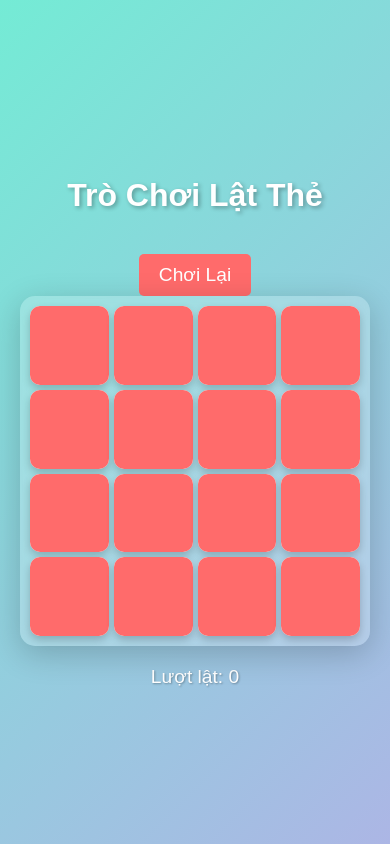
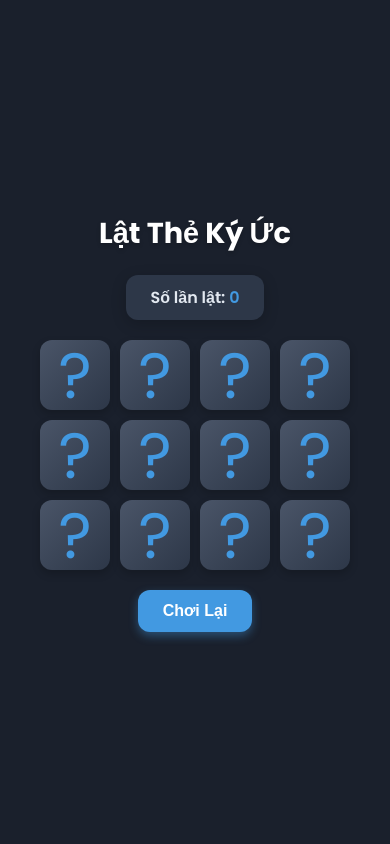
Before and after one commit to locabc/game, a plain HTML site: page index.html in a window 390 px wide. Both pictures are taken after a click on the button "Chơi Lại". Drawn offline with Linux system fonts and the light colour scheme.

Commit message:
Update index.html

```diff
--- a/index.html
+++ b/index.html
@@ -3,265 +3,412 @@
 <head>
     <meta charset="UTF-8">
     <meta name="viewport" content="width=device-width, initial-scale=1.0">
-    <title>Trò Chơi Lật Thẻ</title>
+    <title>Trò Chơi Lật Thẻ Ký Ức</title>
+    <link rel="preconnect" href="https://fonts.googleapis.com">
+    <link rel="preconnect" href="https://fonts.gstatic.com" crossorigin>
+    <link href="https://fonts.googleapis.com/css2?family=Poppins:wght@400;600;700&display=swap" rel="stylesheet">
     <style>
-        body {
+        /* --- CÀI ĐẶT BIẾN VÀ RESET CSS --- */
+        :root {
+            --bg-color: #1a202c;
+            --card-bg: #2d3748;
+            --primary-color: #4299e1;
+            --text-color: #e2e8f0;
+            --shadow-color: rgba(0, 0, 0, 0.2);
+            --border-radius: 12px;
+            --card-size: 120px;
+        }
+
+        * {
             margin: 0;
             padding: 0;
+            box-sizing: border-box;
+        }
+
+        body {
+            font-family: 'Poppins', sans-serif;
             display: flex;
             justify-content: center;
             align-items: center;
             min-height: 100vh;
-            background: linear-gradient(135deg, #74ebd5, #acb6e5);
-            font-family: Arial, sans-serif;
+            background-color: var(--bg-color);
+            color: var(--text-color);
+            padding: 20px;
         }
 
+        /* --- CONTAINER CHÍNH CỦA GAME --- */
         .game-container {
+            display: flex;
+            flex-direction: column;
+            align-items: center;
+            gap: 20px;
             text-align: center;
-            padding: 20px;
-            max-width: 600px;
-            width: 100%;
         }
 
         h1 {
+            font-size: 2.5rem;
+            font-weight: 700;
             color: #fff;
-            text-shadow: 2px 2px 4px rgba(0, 0, 0, 0.3);
-            margin-bottom: 20px;
-            font-size: 2.5em;
+            text-shadow: 0 2px 4px var(--shadow-color);
         }
 
+        /* --- KHU VỰC THÔNG SỐ GAME --- */
+        .stats-container {
+            display: flex;
+            gap: 30px;
+            background-color: var(--card-bg);
+            padding: 10px 25px;
+            border-radius: var(--border-radius);
+            box-shadow: 0 4px 15px var(--shadow-color);
+            font-size: 1.2rem;
+        }
+
+        .stat {
+            font-weight: 600;
+        }
+
+        .stat span {
+            color: var(--primary-color);
+        }
+
+        /* --- BẢNG CHƠI GAME --- */
         .game-board {
             display: grid;
             grid-template-columns: repeat(4, 1fr);
-            gap: 10px;
-            background: rgba(255, 255, 255, 0.2);
-            padding: 20px;
-            border-radius: 15px;
-            box-shadow: 0 8px 32px rgba(0, 0, 0, 0.2);
-            backdrop-filter: blur(10px);
+            gap: 15px;
+            perspective: 1000px; /* Thêm perspective để có hiệu ứng 3D */
         }
 
+        /* --- THẺ BÀI --- */
         .card {
-            width: 100%;
-            aspect-ratio: 1/1;
-            perspective: 1000px;
+            width: var(--card-size);
+            height: var(--card-size);
+            position: relative;
             cursor: pointer;
-            position: relative;
-            border-radius: 10px;
-            transition: opacity 0.5s ease;
+            transform-style: preserve-3d;
+            transition: transform 0.6s;
+            border-radius: var(--border-radius);
         }
 
-        .card.flipped .card-inner {
+        .card.flipped {
             transform: rotateY(180deg);
         }
 
-        .card.matched {
-            opacity: 0;
+        /* Chặn click khi thẻ đã khớp hoặc đang chờ xử lý */
+        .card.matched, .board-locked .card:not(.flipped) {
             pointer-events: none;
         }
 
-        .card-inner {
-            position: relative;
-            width: 100%;
-            height: 100%;
-            transform-style: preserve-3d;
-            transition: transform 1s;
+        .card.matched {
+            opacity: 0.5; /* Làm mờ thẻ đã khớp */
         }
 
-        .card-front, .card-back {
+
+        .card-face {
             position: absolute;
             width: 100%;
             height: 100%;
-            backface-visibility: hidden;
-            border-radius: 10px;
+            backface-visibility: hidden; /* Ẩn mặt sau khi không quay mặt */
+            border-radius: var(--border-radius);
+            box-shadow: 0 4px 8px var(--shadow-color);
             display: flex;
+            justify-content: center;
             align-items: center;
-            justify-content: center;
             overflow: hidden;
         }
 
         .card-front {
-            background: #fff;
-            box-shadow: 0 4px 8px rgba(0, 0, 0, 0.2);
+            background: linear-gradient(135deg, #4a5568, #2d3748);
+            font-size: 4rem;
+            color: var(--primary-color);
         }
 
         .card-back {
-            background: #ff6b6b;
+            background-color: var(--card-bg);
+            transform: rotateY(180deg);
         }
 
         .card-back img {
+            width: 80%;
+            height: 80%;
+            object-fit: contain;
+        }
+
+        /* --- NÚT BẤM VÀ POPUP --- */
+        .reset-button {
+            padding: 12px 25px;
+            font-size: 1rem;
+            font-weight: 600;
+            color: #fff;
+            background-color: var(--primary-color);
+            border: none;
+            border-radius: var(--border-radius);
+            cursor: pointer;
+            transition: background-color 0.3s, transform 0.2s;
+            box-shadow: 0 4px 10px rgba(66, 153, 225, 0.4);
+        }
+
+        .reset-button:hover {
+            background-color: #2b6cb0;
+        }
+
+        .reset-button:active {
+            transform: scale(0.98);
+        }
+
+        .win-popup {
+            position: fixed;
+            top: 0;
+            left: 0;
             width: 100%;
             height: 100%;
-            object-fit: cover;
+            background-color: rgba(0, 0, 0, 0.7);
+            display: flex;
+            justify-content: center;
+            align-items: center;
+            z-index: 100;
             opacity: 0;
-            transition: opacity 0.1s ease;
+            pointer-events: none;
+            transition: opacity 0.4s ease;
         }
 
-        .card.showing-img .card-back img {
+        .win-popup.show {
             opacity: 1;
+            pointer-events: auto;
         }
 
-        .card.flipped .card-back img {
-            opacity: 1;
+        .popup-content {
+            background: var(--card-bg);
+            padding: 40px;
+            border-radius: 20px;
+            text-align: center;
+            transform: scale(0.7);
+            transition: transform 0.4s ease;
         }
 
-        .score {
-            margin-top: 20px;
-            color: #fff;
-            font-size: 1.5em;
-            text-shadow: 1px 1px 2px rgba(0, 0, 0, 0.3);
+        .win-popup.show .popup-content {
+            transform: scale(1);
         }
 
-        .restart-btn {
-            margin-top: 20px;
-            padding: 10px 20px;
-            font-size: 1.2em;
-            background: #ff6b6b;
-            color: #fff;
-            border: none;
-            border-radius: 5px;
-            cursor: pointer;
-            transition: background 0.3s;
+        .popup-content h2 {
+            font-size: 2.5rem;
+            margin-bottom: 10px;
+            color: var(--primary-color);
         }
 
-        .restart-btn:hover {
-            background: #ff8e53;
+        .popup-content p {
+            margin-bottom: 25px;
+            font-size: 1.2rem;
         }
 
-        @media (max-width: 600px) {
-            .game-board {
-                grid-template-columns: repeat(4, 1fr);
-                gap: 8px;
-                padding: 15px;
+        /* --- RESPONSIVE DESIGN --- */
+        @media (max-width: 768px) {
+            :root {
+                --card-size: 90px;
             }
-
             h1 {
-                font-size: 2em;
+                font-size: 2rem;
             }
-
-            .score {
-                font-size: 1.2em;
+            .stats-container {
+                font-size: 1rem;
+                gap: 20px;
             }
         }
 
-        @media (max-width: 400px) {
+        @media (max-width: 480px) {
+            :root {
+                --card-size: 70px;
+            }
              .game-board {
-                grid-template-columns: repeat(4, 1fr);
-                gap: 5px;
-                padding: 10px;
+                gap: 10px;
+            }
+            h1 {
+                font-size: 1.8rem;
             }
         }
+
     </style>
 </head>
 <body>
+
     <div class="game-container">
-        <h1>Trò Chơi Lật Thẻ</h1>
-        <button class="restart-btn" onclick="restartGame()">Chơi Lại</button>
-        <div class="game-board" id="gameBoard"></div>
-        <div class="score">Lượt lật: <span id="moveCount">0</span></div>
+        <h1>Lật Thẻ Ký Ức</h1>
+        <div class="stats-container">
+            <div class="stat">Số lần lật: <span id="moves-count">0</span></div>
+        </div>
+        <div class="game-board" id="game-board">
+            <!-- Các thẻ bài sẽ được tạo bằng JavaScript -->
+        </div>
+        <button class="reset-button" id="reset-btn">Chơi Lại</button>
+    </div>
+
+    <div class="win-popup" id="win-popup">
+        <div class="popup-content">
+            <h2>Chiến Thắng!</h2>
+            <p>Bạn đã hoàn thành với <span id="final-moves"></span> lần lật.</p>
+            <button class="reset-button" id="play-again-btn">Chơi Lại</button>
+        </div>
     </div>
 
     <script>
-        // Danh sách 8 ảnh từ thư mục gốc
-        const images = [
-            './image1.JPG',
-            './image2.JPG',
-            './image3.JPG',
-            './image4.JPG',
-            './image5.JPG',
-            './image6.JPG',
-            './image7.JPG',
-            './image8.JPG'
+        document.addEventListener('DOMContentLoaded', () => {
+            // =================================================================
+            // === THAY ĐỔI TÊN ẢNH CỦA BẠN TẠI ĐÂY (KHÔNG CẦN ĐUÔI FILE) ===
+            // Ví dụ: nếu bạn có ảnh 'cat.png', 'dog.png' thì điền ['cat', 'dog']
+            // Đảm bảo bạn có đủ 6 cặp ảnh (tổng 12 ảnh) trong thư mục /images
+            //==================================================================
+            const imageNames = [
+                'image1', 'image2', 'image5', 'image3', 'image4', 'image6'
             ];
+            const imageExtension = 'JPG'; // Đổi đuôi file ảnh nếu cần (png, jpg, ...)
 
-        let cards = [...images, ...images]; // Nhân đôi để tạo cặp
-        let flippedCards = [];
-        let matchedCards = [];
+            // --- Lấy các phần tử DOM ---
+            const gameBoard = document.getElementById('game-board');
+            const movesCountSpan = document.getElementById('moves-count');
+            const resetButton = document.getElementById('reset-btn');
+            const winPopup = document.getElementById('win-popup');
+            const finalMovesSpan = document.getElementById('final-moves');
+            const playAgainButton = document.getElementById('play-again-btn');
+
+            // --- Biến trạng thái game ---
+            let hasFlippedCard = false;
+            let lockBoard = false;
+            let firstCard, secondCard;
             let moves = 0;
-        let isLocked = false;
+            let matchedPairs = 0;
+            const totalPairs = imageNames.length;
 
+            // --- Hàm xáo trộn mảng (Fisher-Yates shuffle) ---
             function shuffle(array) {
                 for (let i = array.length - 1; i > 0; i--) {
                     const j = Math.floor(Math.random() * (i + 1));
                     [array[i], array[j]] = [array[j], array[i]];
                 }
-            return array;
             }
 
+            // --- Hàm tạo các thẻ bài ---
             function createBoard() {
-            const gameBoard = document.getElementById('gameBoard');
-            gameBoard.innerHTML = '';
-            shuffle(cards);
-            cards.forEach((imgSrc, index) => {
+                // Tạo mảng thẻ bài gấp đôi và xáo trộn
+                const cardArray = [...imageNames, ...imageNames];
+                shuffle(cardArray);
+
+                gameBoard.innerHTML = ''; // Xóa bảng cũ
+
+                cardArray.forEach(name => {
                     const card = document.createElement('div');
                     card.classList.add('card');
-                card.dataset.imgSrc = imgSrc;
+                    card.dataset.name = name; // Dùng data-attribute để so sánh
+
                     card.innerHTML = `
-                    <div class="card-inner">
-                        <div class="card-front"></div>
-                        <div class="card-back"><img src="${imgSrc}" alt="Card Image"></div>
+                        <div class="card-face card-front">?</div>
+                        <div class="card-face card-back">
+                            <img src="${name}.${imageExtension}" alt="Hình ảnh ${name}" onerror="this.onerror=null;this.src='https://placehold.co/100x100/2d3748/e2e8f0?text=Error';">
                         </div>
                     `;
-                card.addEventListener('click', () => flipCard(card));
+
+                    card.addEventListener('click', flipCard);
                     gameBoard.appendChild(card);
                 });
             }
 
-        function flipCard(card) {
-            if (isLocked || card.classList.contains('flipped') || card.classList.contains('matched')) {
+            // --- Hàm xử lý khi lật thẻ ---
+            function flipCard() {
+                if (lockBoard) return; // Nếu bảng đang khóa, không làm gì cả
+                if (this === firstCard) return; // Nếu click lại thẻ đã lật, không làm gì cả
+
+                this.classList.add('flipped');
+
+                if (!hasFlippedCard) {
+                    // Lật thẻ đầu tiên
+                    hasFlippedCard = true;
+                    firstCard = this;
                     return;
                 }
 
-            // Hiển thị ảnh trước khi lật
-            card.classList.add('showing-img');
-            setTimeout(() => {
-                card.classList.add('flipped');
-                card.classList.remove('showing-img');
-
-                flippedCards.push(card);
-                moves++;
-                document.getElementById('moveCount').textContent = moves;
-
-                if (flippedCards.length === 2) {
-                    isLocked = true; // Khóa ngay khi có 2 thẻ
-                    checkMatch();
-                }
-            }, 1000); // Đợi 1 giây trước khi lật
+                // Lật thẻ thứ hai
+                secondCard = this;
+                incrementMoves();
+                checkForMatch();
             }
 
-        function checkMatch() {
-            const [card1, card2] = flippedCards;
-            if (card1.dataset.imgSrc === card2.dataset.imgSrc) {
-                setTimeout(() => {
-                    card1.classList.add('matched');
-                    card2.classList.add('matched');
-                    matchedCards.push(card1, card2);
-                    flippedCards = [];
-                    isLocked = false; // Mở khóa sau khi xử lý
-                    if (matchedCards.length === cards.length) {
-                        setTimeout(() => alert('Chúc mừng! Bạn đã thắng với ' + moves + ' lượt lật!'), 1200);
-                    }
-                }, 1000); // Đợi 2 giây trước khi ẩn
-            } else {
-                setTimeout(() => {
-                    card1.classList.remove('flipped');
-                    card2.classList.remove('flipped');
-                    flippedCards = [];
-                    isLocked = false; // Mở khóa sau khi úp lại
-                }, 1000); // Đợi 3 giây trước khi úp lại
-            }
+            // --- Hàm kiểm tra hai thẻ có khớp không ---
+            function checkForMatch() {
+                const isMatch = firstCard.dataset.name === secondCard.dataset.name;
+                isMatch ? disableCards() : unflipCards();
             }
 
-        function restartGame() {
-            flippedCards = [];
-            matchedCards = [];
-            moves = 0;
-            document.getElementById('moveCount').textContent = moves;
-            createBoard();
+            // --- Hàm xử lý khi hai thẻ khớp nhau ---
+            function disableCards() {
+                firstCard.classList.add('matched');
+                secondCard.classList.add('matched');
+
+                matchedPairs++;
+
+                if (matchedPairs === totalPairs) {
+                    setTimeout(showWinPopup, 500);
                 }
 
-        // Khởi tạo trò chơi
+                resetBoardState();
+            }
+
+            // --- Hàm xử lý khi hai thẻ không khớp ---
+            function unflipCards() {
+                lockBoard = true; // Khóa bảng để người chơi không lật thêm thẻ
+                gameBoard.classList.add('board-locked');
+
+                setTimeout(() => {
+                    firstCard.classList.remove('flipped');
+                    secondCard.classList.remove('flipped');
+
+                    resetBoardState();
+                }, 1200); // Chờ 1.2 giây rồi úp thẻ xuống
+            }
+
+            // --- Hàm đặt lại trạng thái bàn cờ sau mỗi lượt ---
+            function resetBoardState() {
+                [hasFlippedCard, lockBoard] = [false, false];
+                [firstCard, secondCard] = [null, null];
+                gameBoard.classList.remove('board-locked');
+            }
+
+            // --- Hàm tăng số lần lật ---
+            function incrementMoves() {
+                moves++;
+                movesCountSpan.textContent = moves;
+            }
+
+            // --- Hàm hiển thị popup chiến thắng ---
+            function showWinPopup() {
+                finalMovesSpan.textContent = moves;
+                winPopup.classList.add('show');
+            }
+
+            // --- Hàm khởi động lại game ---
+            function restartGame() {
+                moves = 0;
+                matchedPairs = 0;
+                movesCountSpan.textContent = moves;
+                winPopup.classList.remove('show');
+
+                resetBoardState();
+
+                // Thêm hiệu ứng nhỏ khi reset
+                gameBoard.style.transition = 'transform 0.5s';
+                gameBoard.style.transform = 'scale(0.9)';
+
+                setTimeout(() => {
                     createBoard();
+                    gameBoard.style.transform = 'scale(1)';
+                }, 500);
+            }
+
+            // --- Gắn sự kiện cho các nút ---
+            resetButton.addEventListener('click', restartGame);
+            playAgainButton.addEventListener('click', restartGame);
+
+            // --- Khởi tạo game lần đầu ---
+            createBoard();
+        });
     </script>
 </body>
 </html>
```
Lines whose indentation alone changed are shown as unchanged.
